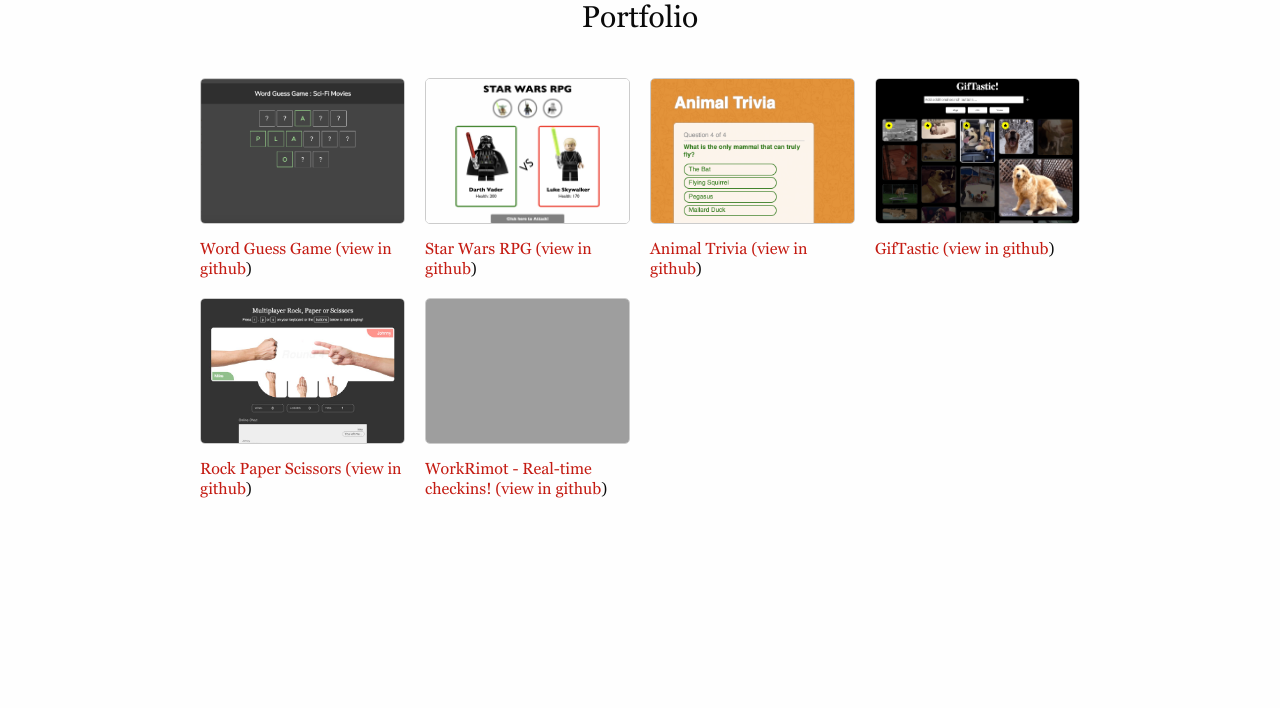
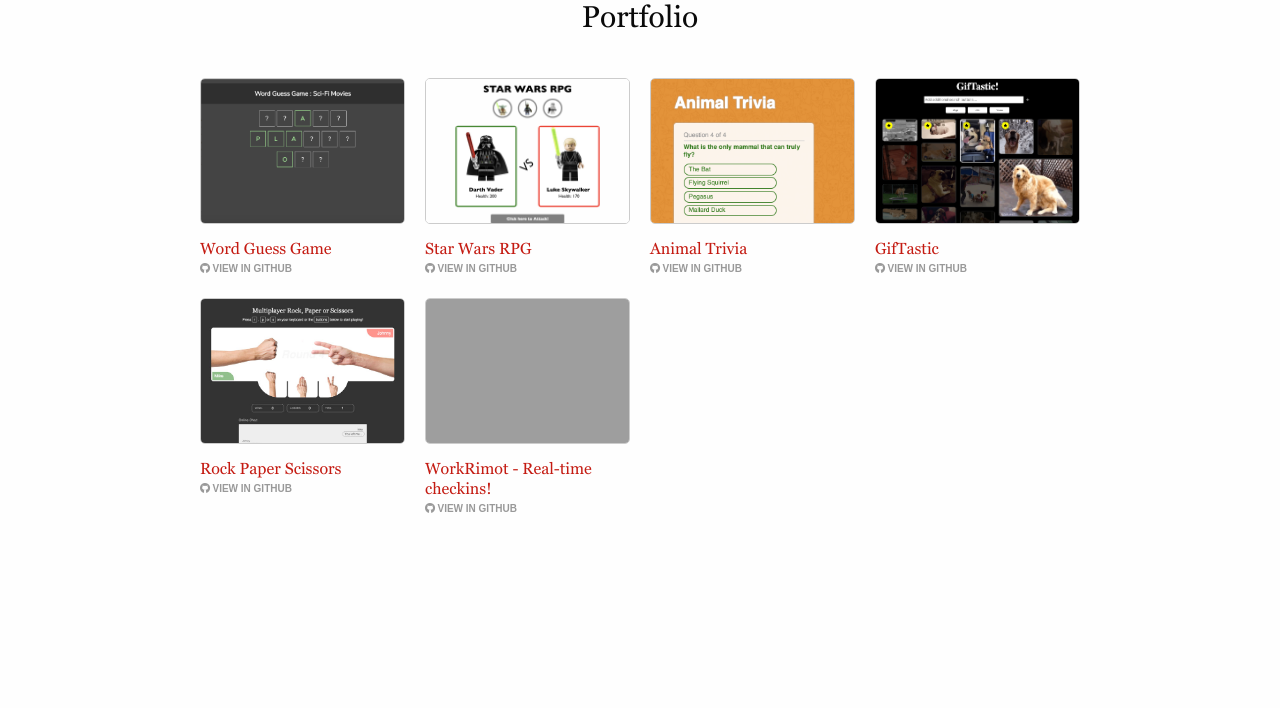
Before and after one commit to michaelrosario/portfolio, a PHP site: page / in a window 1280 px wide. Shown: the part 2632-3340 px from the top of the page. Run offline with PHP 8.4, Linux system fonts and the light colour scheme; grey boxes are pictures that could not be loaded.

Commit message:
add style for github

```diff
--- a/index.php
+++ b/index.php
@@ -143,48 +143,54 @@
                             <span class="cover">
                                 <img src="./resources/images/portfolio-word_guess_game.png" alt="Word Guess Game">
                             </span>
-                            Word Guess Game (<a href="https://github.com/michaelrosario/Word-Guess-Game" target="_blank">view in github</a>)
+                            Word Guess Game
                         </a>
+                        <a class="view-in-github" href="https://github.com/michaelrosario/Word-Guess-Game" target="_blank"><ins class="fab fa-github"></ins> view in github</a>
                     </li>
                     <li>
                         <a href="https://michaelrosario.github.io/unit-4-game/" target="_blank">
                             <span class="cover">
                                  <img src="./resources/images/portfolio-star_wars.png" alt="Star Wars RPG">
                             </span>
-                            Star Wars RPG (<a href="https://github.com/michaelrosario/unit-4-game" target="_blank">view in github</a>)
+                            Star Wars RPG
                         </a>
+                        <a class="view-in-github" href="https://github.com/michaelrosario/unit-4-game" target="_blank"><ins class="fab fa-github"></ins> view in github</a>
                     </li>
                     <li>
                         <a href="https://michaelrosario.github.io/TriviaGame" target="_blank">
                             <span class="cover">
                                  <img src="./resources/images/portfolio-trivia.png" alt="Animal Trivia">
                             </span>
-                            Animal Trivia (<a href="https://github.com/michaelrosario/TriviaGame" target="_blank">view in github</a>)
+                            Animal Trivia
                         </a>
+                        <a class="view-in-github" href="https://github.com/michaelrosario/TriviaGame" target="_blank"><ins class="fab fa-github"></ins> view in github</a>
                     </li>
                     <li>
                         <a href="https://michaelrosario.github.io/GifTastic/index.html" target="_blank">
                                 <span class="cover">
                                      <img src="./resources/images/portfolio-gifstastic.png" alt="Giphy">
                                 </span>
-                                GifTastic (<a href="https://github.com/michaelrosario/GifTastic" target="_blank">view in github</a>)
+                                GifTastic
                         </a>
+                        <a class="view-in-github" href="https://github.com/michaelrosario/GifTastic" target="_blank"><ins class="fab fa-github"></ins> view in github</a>
                     </li>
                      <li>
                         <a href="https://michaelrosario.github.io/RPS-Multiplayer/index.html" target="_blank">
                                 <span class="cover">
                                      <img src="./resources/images/portfolio-rps.jpg" alt="RPS Multiplayer">
                                 </span>
-                                Rock Paper Scissors (<a href="https://github.com/michaelrosario/RPS-Multiplayer" target="_blank">view in github</a>)
+                                Rock Paper Scissors
                         </a>
+                        <a class="view-in-github" href="https://github.com/michaelrosario/RPS-Multiplayer" target="_blank"><ins class="fab fa-github"></ins> view in github</a>
                     </li>
                     <li>
                         <a href="https://workrimot.com/index.html" target="_blank">
                                 <span class="cover">
                                      <img src="./resources/images/portfolio-workrimot.png" alt="Work Rimot">
                                 </span>
-                                WorkRimot - Real-time checkins! (<a href="https://github.com/michaelrosario/Bootcamp-Project-01" target="_blank">view in github</a>)
+                                WorkRimot - Real-time checkins!
                         </a>
+                        <a class="view-in-github" href="https://github.com/michaelrosario/Bootcamp-Project-01" target="_blank"><ins class="fab fa-github"></ins> view in github</a>
                     </li>
                 </ul>
 
--- a/resources/css/style.scss
+++ b/resources/css/style.scss
@@ -269,6 +269,7 @@
        max-width: 900px;
        text-align: center;
        h3 { font-size: 30px; margin: 0 auto 30px auto; }
+
        ul {
            list-style: none;
            margin: 0;
@@ -289,6 +290,15 @@
                }
            }
        }
+       .view-in-github {
+            font-family: Arial, Helvetica, sans-serif;
+            display: block; width: 100%;
+            font-size: 10px;
+            text-transform: uppercase;
+            color: #999;
+            font-weight: bold;
+            &:hover { color: #434343; }
+        }
        .cover {
         top: 0px;
         display: inline-block;
```
Also changed, not shown: resources/css/style.css.
